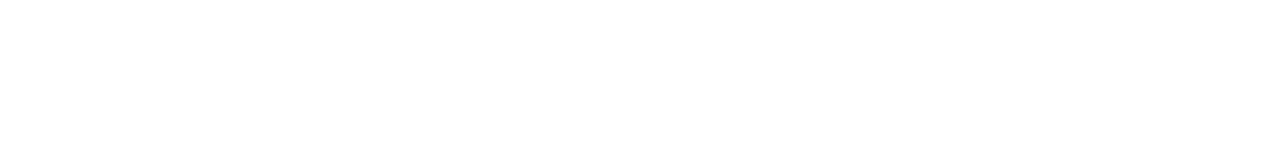
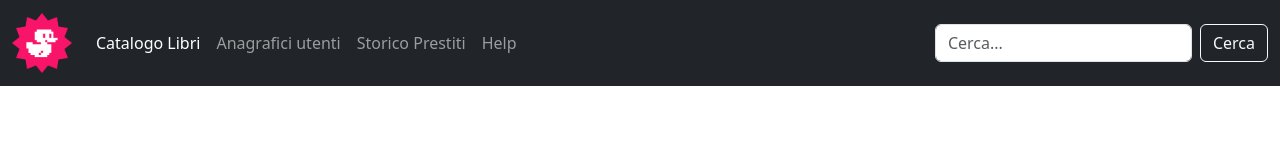
Before and after one commit to mendozagianfranco/html-css-bootstrap-dashboard, a plain HTML site: page index.html in a window 1280 px wide. Drawn offline with nearby package versions, Linux system fonts and the light colour scheme.

Commit message:
feat: complete header

```diff
--- /dev/null
+++ b/css/style.css
@@ -0,0 +1,3 @@
+.logo {
+    width: 60px;
+}
--- a/index.html
+++ b/index.html
@@ -11,10 +11,66 @@
             integrity="sha384-QWTKZyjpPEjISv5WaRU9OFeRpok6YctnYmDr5pNlyT2bRjXh0JMhjY6hW+ALEwIH"
             crossorigin="anonymous" />
         <!-- /Bootstrap CSS -->
+        <link rel="stylesheet" href="css/style.css" />
     </head>
     <body>
         <!-- Intestazione -->
-        <header></header>
+        <header>
+            <nav class="navbar navbar-dark navbar-expand-lg bg-dark">
+                <div class="container-fluid">
+                    <a class="navbar-brand" href="#">
+                        <img class="logo" src="img/duck.png" alt="Logo Duck" />
+                    </a>
+                    <button
+                        class="navbar-toggler"
+                        type="button"
+                        data-bs-toggle="collapse"
+                        data-bs-target="#navbarSupportedContent"
+                        aria-controls="navbarSupportedContent"
+                        aria-expanded="false"
+                        aria-label="Toggle navigation">
+                        <span class="navbar-toggler-icon"></span>
+                    </button>
+                    <div
+                        class="collapse navbar-collapse"
+                        id="navbarSupportedContent">
+                        <ul class="navbar-nav me-auto mb-2 mb-lg-0">
+                            <li class="nav-item">
+                                <a
+                                    class="nav-link active"
+                                    aria-current="page"
+                                    href="#"
+                                    >Catalogo Libri</a
+                                >
+                            </li>
+                            <li class="nav-item">
+                                <a class="nav-link" href="#"
+                                    >Anagrafici utenti</a
+                                >
+                            </li>
+                            <li class="nav-item">
+                                <a class="nav-link" href="#"
+                                    >Storico Prestiti</a
+                                >
+                            </li>
+                            <li class="nav-item">
+                                <a class="nav-link" href="#">Help</a>
+                            </li>
+                        </ul>
+                        <form class="d-flex" role="search">
+                            <input
+                                class="form-control me-2"
+                                type="search"
+                                placeholder="Cerca..."
+                                aria-label="Search" />
+                            <button class="btn btn-outline-light" type="submit">
+                                Cerca
+                            </button>
+                        </form>
+                    </div>
+                </div>
+            </nav>
+        </header>
         <!--/ Intestazione -->
 
         <!-- Main -->
```
Also changed, not shown: img/duck.png (added).
